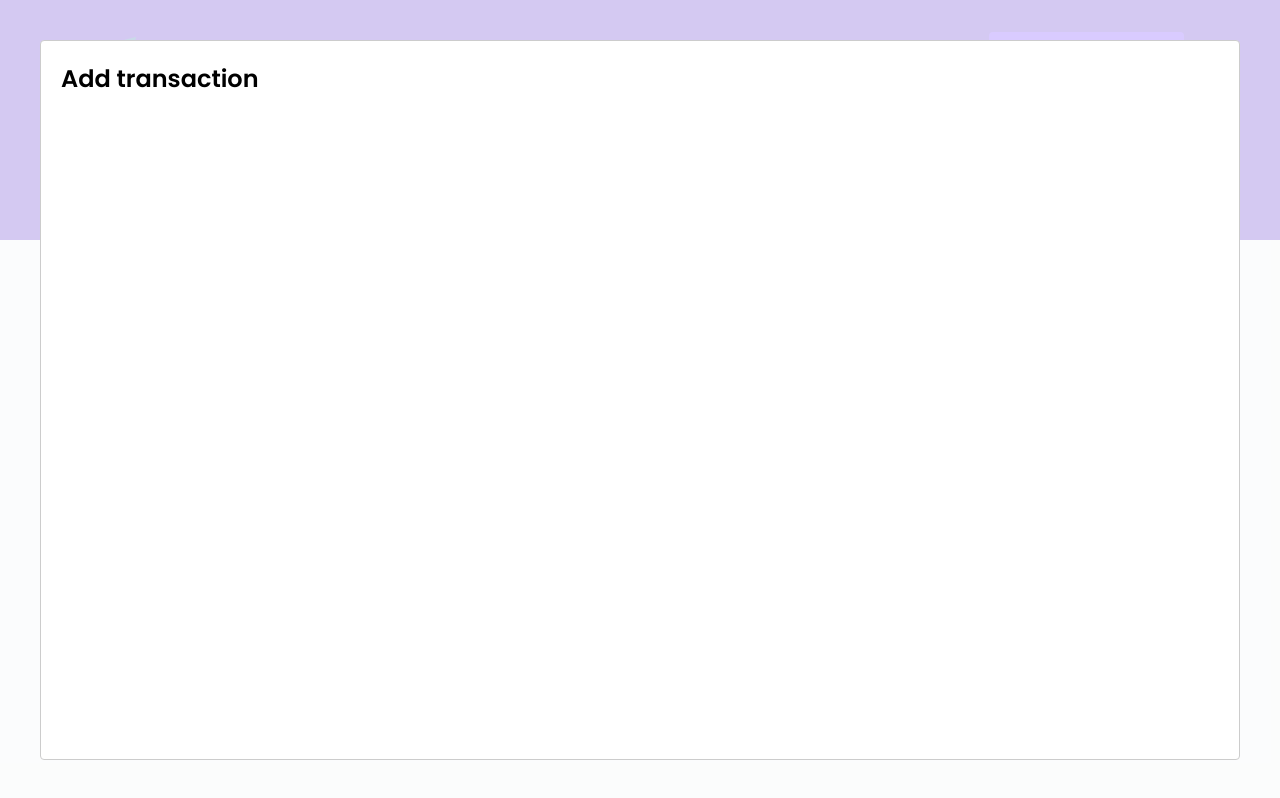
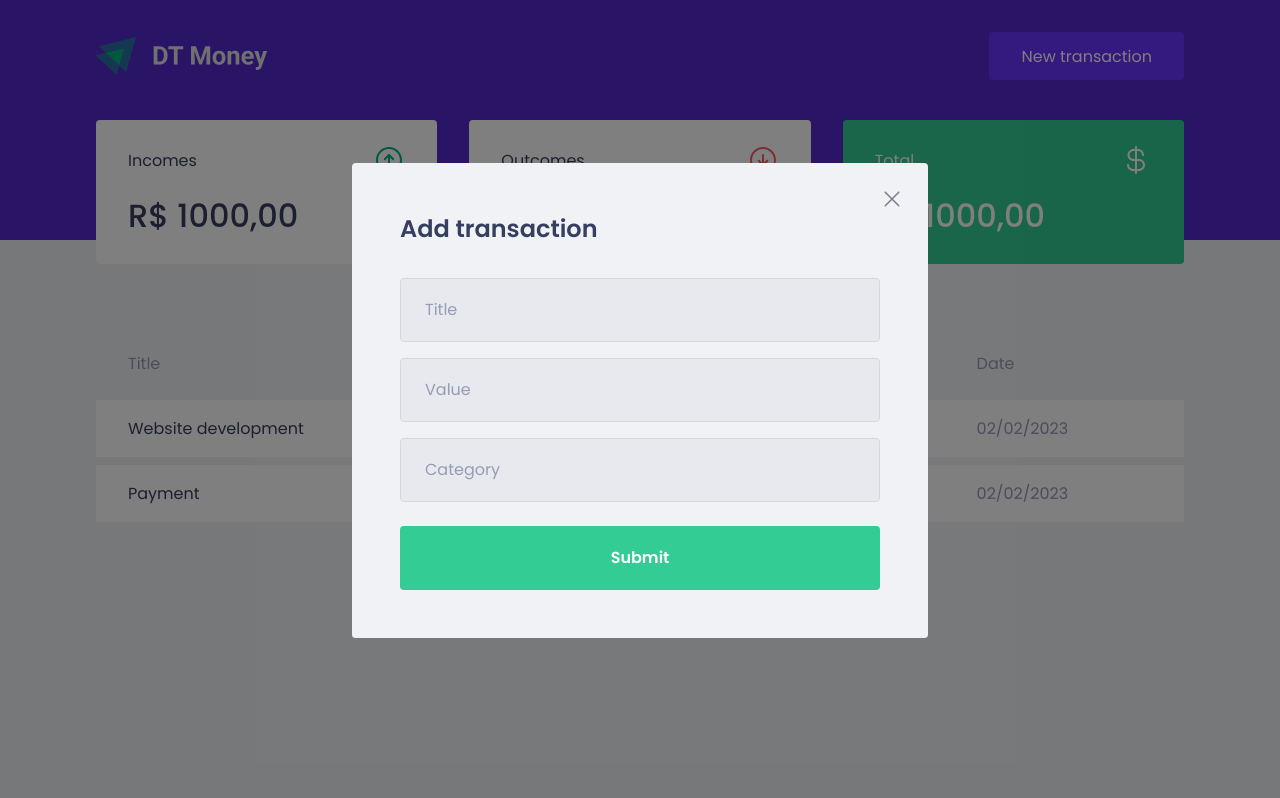
Before and after one commit to marioalvesx/dt-money, a React (Create React App) app: page / in a window 1280 px wide. Both pictures are taken after a click on the button "New transaction". Built offline with nearby package versions, Linux system fonts and the light colour scheme; no server answers; what miragejs would draw is missing.

Commit message:
Update form in modal

```diff
--- a/src/components/NewTransacionalModal/index.tsx
+++ b/src/components/NewTransacionalModal/index.tsx
@@ -1,4 +1,6 @@
 import Modal from "react-modal";
+import closeImg from "../../assets/close.svg";
+import { Container } from "./styles";
 
 interface NewTransactionalModalProps {
   isOpen: boolean;
@@ -10,8 +12,27 @@
   onRequestClose,
 }: NewTransactionalModalProps) {
   return (
-    <Modal isOpen={isOpen} onRequestClose={onRequestClose}>
-      <h2>Add transaction</h2>
+    <Modal
+      isOpen={isOpen}
+      onRequestClose={onRequestClose}
+      overlayClassName="react-modal-overlay"
+      className="react-modal-content"
+    >
+      <button
+        type="button"
+        onClick={onRequestClose}
+        className="react-modal-close"
+      >
+        <img src={closeImg} alt="Close Modal" />
+      </button>
+      <Container>
+        <h2>Add transaction</h2>
+
+        <input placeholder="Title" />
+        <input placeholder="Value" type="number" />
+        <input placeholder="Category" />
+        <button type="submit">Submit</button>
+      </Container>
     </Modal>
   );
 }
--- a/src/components/NewTransacionalModal/styles.ts
+++ b/src/components/NewTransacionalModal/styles.ts
@@ -1,3 +1,48 @@
 import styled from "styled-components";
 
-export const Container = styled.div``;
+export const Container = styled.form`
+  h2 {
+    color: var(--text-title);
+    font-size: 1.5rem;
+    margin-bottom: 2rem;
+  }
+
+  input {
+    width: 100%;
+    padding: 0 1.5rem;
+    height: 4rem;
+    border-radius: 0.25rem;
+
+    border: 1px solid #d7d7d7;
+    background: #e7e9ee;
+
+    font-weight: 400;
+    font-size: 1rem;
+
+    &::placeholder {
+      color: var(--text-body);
+    }
+
+    & + input {
+      margin-top: 1rem;
+    }
+  }
+  button[type="submit"] {
+    width: 100%;
+    padding: 0 1.5rem;
+    height: 4rem;
+    background: var(--green);
+    color: #fff;
+    border-radius: 0.25rem;
+    border: 0;
+    font-size: 1rem;
+    margin-top: 1.5rem;
+    font-weight: 600;
+
+    transition: 0.2s;
+
+    &:hover {
+      filter: brightness(0.9);
+    }
+  }
+`;
--- a/src/styles/global.ts
+++ b/src/styles/global.ts
@@ -55,4 +55,40 @@
     cursor: not-allowed;
   }
 
-`
+  .react-modal-overlay {
+    background: rgba(0, 0, 0, 0.5);
+    position: fixed;
+    top: 0;
+    bottom: 0;
+    right: 0;
+    left: 0;
+
+    display: flex;
+    align-items: center;
+    justify-content: center;
+  }
+
+  .react-modal-content {
+    width: 100%;
+    max-width: 576px;
+    background: var(--background);
+    padding: 3rem;
+    position: relative;
+    border-radius: 0.24rem;
+  }
+
+  .react-modal-close {
+    position: absolute;
+    right: 1.5rem;
+    top: 1.5rem;
+    border: 0;
+    background: transparent;
+
+    transition: filter 0.2s;
+
+    &:hover {
+      filter: brightness(0.0);
+    }
+  }
+
+`;
```
